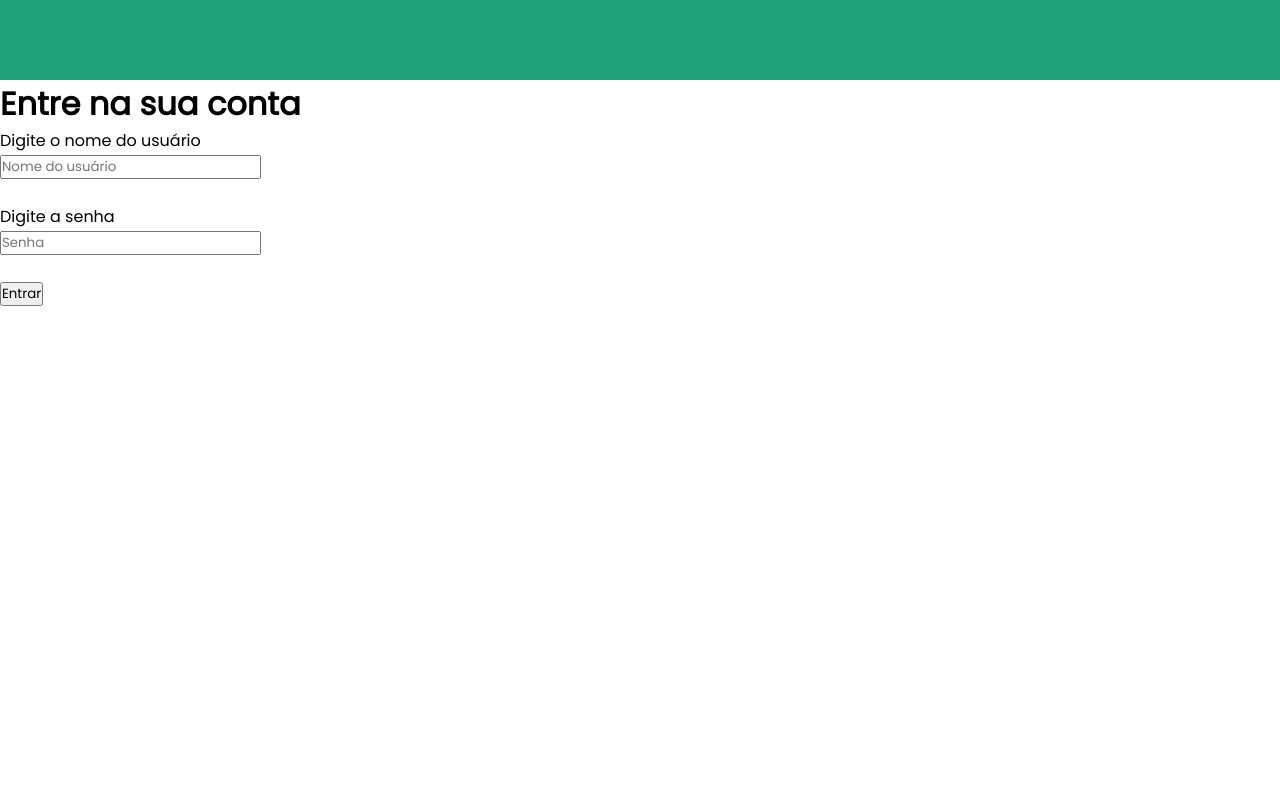
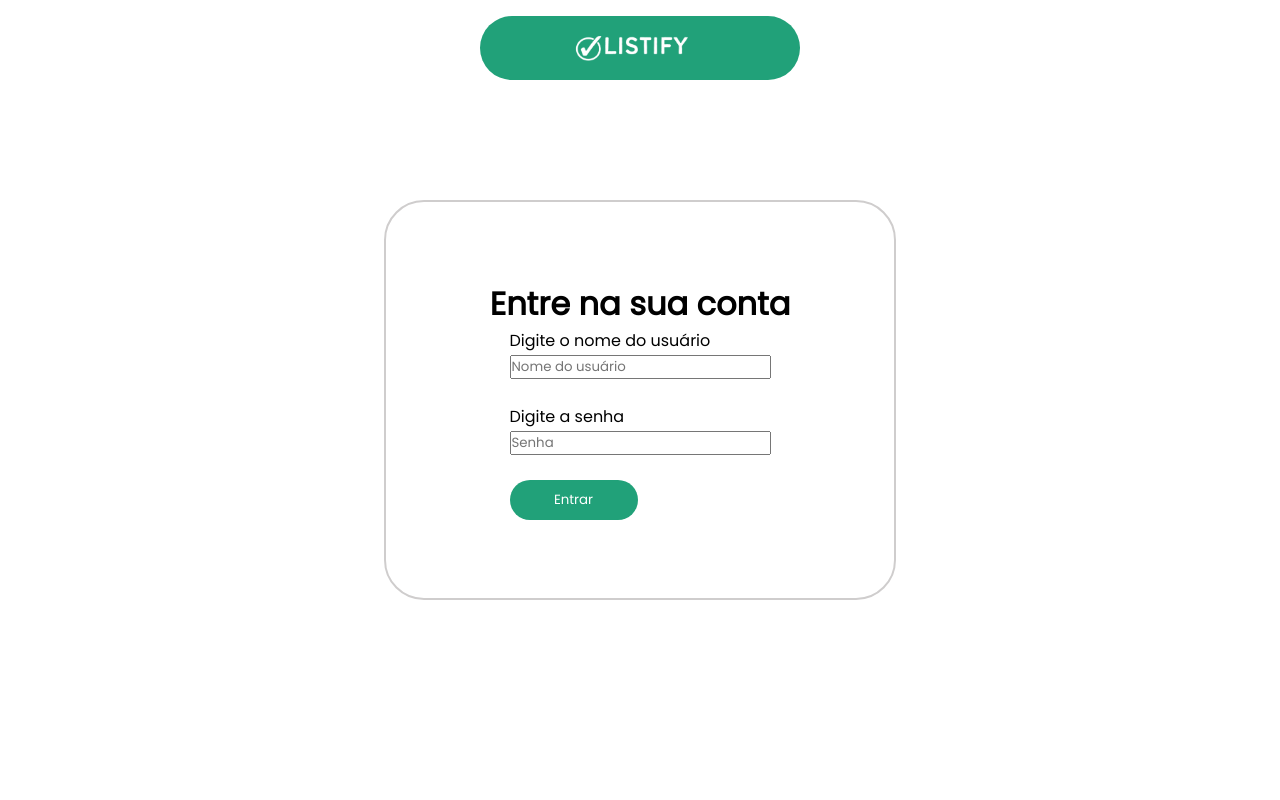
Before and after one commit to KauaSd/Listify, a PHP site: page / in a window 1280 px wide. Run offline with PHP 8.4, Linux system fonts and the light colour scheme; data comes from the database, SQL or seed files in the repository; some libraries are stand-ins or nearby versions.

Commit message:
banco de dados e login semi-feitos

```diff
--- a/style.css
+++ b/style.css
@@ -4,20 +4,14 @@
   box-sizing: border-box;
   font-family: Poppins, sans-serif;
 }
-
-body {
-  background: #21A179;
-  display: flex;
-  min-height: 100vh;
-  overflow-x: hidden;
-  font-size: 16px;
-}
-
 .divzona {
   width: 100vw;
   height: 100vh;
   display: flex;
   position: relative;
+  min-height: 100vh;
+  overflow-x: hidden;
+  font-size: 16px;
 }
 
 .Menu {
@@ -40,6 +34,7 @@ body {
   justify-content: center;
   align-items: center;
   height: 100vh;
+  background-color: #21A179;
 }
 
 .Form {
@@ -146,7 +141,58 @@ body {
     padding: 15px;
   }
 }
+.Header{
+  width: 100vw;
+  display: flex;
+ justify-content: center;
+}
+.FundoHeader{
+  margin-top: 2vh;
+  width: 25vw;
+  height: 8vh;
+  border-radius: 10vh;
+  background-color: #21A179;
+  display: flex;
+  align-items: center;
+  justify-content: center;
+}
 .ListifyImg{
-  height: 10vh;
+  width: 10vh;
+}
+.imgheader{
+  width: 9vw;
+  margin-left: -2vw;
+  margin-top: 1vh;
+}
+.formlogin {
+  display: flex;
+  justify-content: center; /* centraliza verticalmente */
+  align-items: center;
+  height: 80vh;          /* ocupa a altura toda da tela */
+}
+.divzonalogin{
+  width: 100vw;
+  height: 100vh;
+}
+.quadradologin{
+  width: 40vw;
+  height: 50vh;
+  border: 2px solid #CFCDCD;
+  display: flex;
+  border-radius: 5vh;
+  flex-direction: column; /* empilha os itens verticalmente */
+  align-items: center;    /* centraliza horizontalmente */
+  justify-items: center;
+  justify-content: center;
+}
+
+.btnentrar{
   background-color: #21A179;
+  width: 10vw;
+  height: 5vh;
+  border:none;
+  color:white;
+  border-radius: 10vh;
+  cursor: pointer;
+
 }
--- a/view/login.php
+++ b/view/login.php
@@ -1,20 +1,14 @@
-<style>
-	body{
-		all:unset;
-	}
-	.ListifyImg{
-  height: 10vh;
-  background-color: #21A179;
-}
-
-</style>
+<div class="divzonalogin">
 <div class="Header">
-	<div class="ListifyImg">
-		<img src="" alt="">
+	<div class="FundoHeader">
+		<div class="ListifyImg">
+		<img src="imgs/listify branco.png" class="imgheader" alt="">
+		</div>
 	</div>
 </div>
-<h1>Entre na sua conta</h1>
-
+<div class="formlogin">
+	<div class="quadradologin">
+	<h1>Entre na sua conta</h1>
 <form method="post" action="verificacao.php">
 	<label>Digite o nome do usuário</label><br>
 	<input type="text" name="usuario" placeholder="Nome do usuário">
@@ -22,9 +16,12 @@
 	<label>Digite a senha</label><br>
 	<input type="password" name="senha" placeholder="Senha">
 	<br><br>
-	<input type="submit" value="Entrar">
+	<input type="submit" value="Entrar" class="btnentrar">
 </form>
+</div>
+</div>
 <br>
+</div>
 <?php if (isset($_GET['erro'])){ ?>
 	<div class="alert" role="alert">
 		Usuário e/ou senha inválido(s).
```
Also changed, not shown: .bd/lista.sql (renamed from lista.sql), .bd/usuario.sql (added), imgs/listify branco.png (added).
